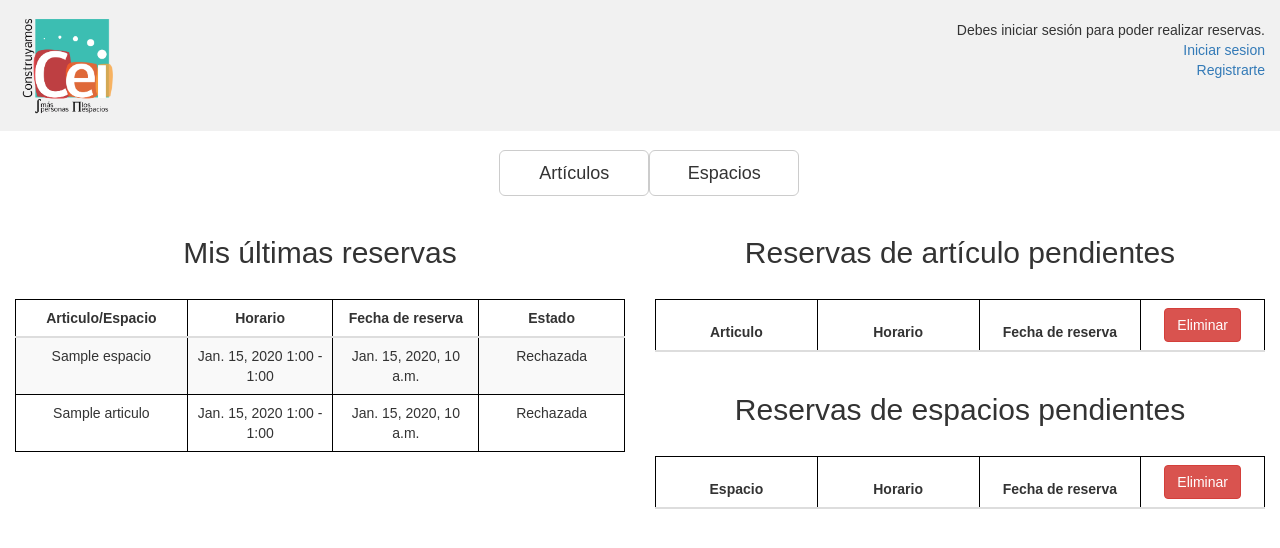
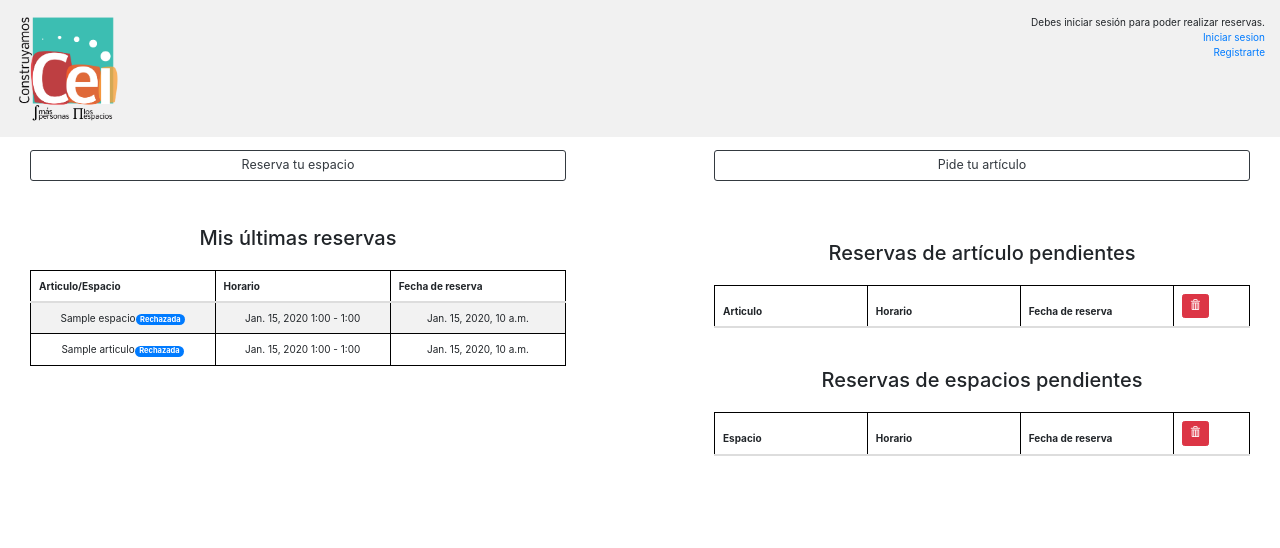
Before and after one commit to DCC-CC4401/2018-1-No-puedo-tengo-tarea-de-ingenieria-de-software-T3, a Django app: page /eliminar_pendientesart in a window 1280 px wide. Shown: the top 548 px of the page. Run offline with Django 3.2, Linux system fonts and the light colour scheme; tables that the repository leaves empty hold one stand-in row (values such as "Sample post"); lists and menus that the app fills with data are empty; some libraries are stand-ins or nearby versions.

Commit message:
juntar versiones de perfil user

```diff
--- a/reservasCEI/reservasApp/templates/reservasApp/perfil.html
+++ b/reservasCEI/reservasApp/templates/reservasApp/perfil.html
@@ -12,32 +12,34 @@
          <br />
          <br />
          <br />
-        <h3>Reservas</h3>
 
-          <ul class="list-group">
-              <!-- {% for res in reservas %}
-                  <li class="list-group-item d-flex justify-content-between align-items-center">
-                       {% if res.estado == 2 %}
-                      <input type="checkbox" id="id" value="id" />{{ res.articulo.nombre }}
-                      {% endif %}
-                      <span class="badge badge-primary badge-pill">{{ res.estado }}</span>
-                </li>
-              {% endfor %} -->
-  <li class="list-group-item d-flex justify-content-between align-items-center">
-    Parlantes
-    <input type="checkbox" id="id" value="id" /><span class="badge badge-primary badge-pill">En proceso</span>
-  </li>
-  <li class="list-group-item d-flex justify-content-between align-items-center">Quincho
-    <span class="badge badge-primary badge-pill">Aceptado</span>
-  </li>
-  <li class="list-group-item d-flex justify-content-between align-items-center">Sala 1
-    <span class="badge badge-primary badge-pill">Rechazado</span>
-  </li>
-              <li class="list-group-item d-flex justify-content-between align-items-center">
-    Martillo
-    <input type="checkbox" id="id" value="id" /><span class="badge badge-primary badge-pill">En proceso</span>
-  </li>
-</ul>
+        <h2 align="center" class="sub-header"> Mis últimas reservas</h2>
+  <br>
+  <div class="table-responsive">
+    <table class="table table-striped">
+      <thead>
+        <tr>
+          <th class="col-md-2">Articulo/Espacio</th>
+          <th class="col-md-2">Horario</th>
+          <th class="col-md-2">Fecha de reserva</th>
+        </tr>
+      </thead>
+      <tbody>
+        {% for r in reservas_recientes %}
+        <tr>
+          <td class="col-md-2">{{ r }}<span class="badge badge-primary badge-pill">{{ r.get_estado }}</span></td>
+          <td class="col-md-2">{{ r.fecha_inicial }} {{ r.hora_inicial }}:00 -
+                {% if fecha_inicial == fecha_final %}
+                    {{ r.hora_final }}:00 </td>
+                {% else %}
+                    {{ r.fecha_final }} {{ r.hora_final }}:00 </td>
+                {% endif %}
+          <td class="col-md-2">{{ r.fecha_reserva }}</td>
+        </tr>
+        {% endfor %}
+      </tbody>
+    </table>
+  </div>
 
     </div>
     <div class = "der">
@@ -46,9 +48,80 @@
          <br />
          <br />
         <br />
-        <button type="button" class="btn btn-default btn-lg">
-  <span class="glyphicon glyphicon-trash" aria-hidden="true"></span> Eliminar Seleccionados
-</button>
+          <h2 align="center" class="sub-header">Reservas de artículo pendientes</h2>
+  <br>
+  <div class="table-responsive">
+    <table class="table table-striped">
+      <thead>
+        <tr>
+          <th class="col-md-2">Articulo</th>
+          <th class="col-md-2">Horario</th>
+          <th class="col-md-2">Fecha de reserva</th>
+          <th class="col-md-1">
+            <form method="post" action="eliminar_pendientesart">
+              {% csrf_token %}
+              <button type="submit" formaction="eliminar_pendientesart" class="btn btn-danger" formaction=""><span class="glyphicon glyphicon-trash" aria-hidden="true"></span></button>
+          </th>
+        </tr>
+      </thead>
+      <tbody>
+        {% for r in reservasart %}
+        {% if r.estado == 2 %}
+        <tr>
+          <td class="col-md-2">{{ r }}</td>
+          <td class="col-md-2">{{ r.fecha_inicial }} {{ r.hora_inicial }}:00 -
+            {% if fecha_inicial == fecha_final %}
+                {{ r.hora_final }}:00 </td>
+            {% else %}
+                {{ r.fecha_final }} {{ r.hora_final }}:00 </td>
+            {% endif %}
+          <td class="col-md-2">{{ r.fecha_reserva }}</td>
+          <td class="col-md-1"><input name="reserva" value="{{ r.id }}" type="checkbox"></input></td>
+        </tr>
+        {% endif %}
+        {% endfor %}
+        </form>
+      </tbody>
+    </table>
+  </div>
+        <br/>
+        <br/>
+        <h2 align="center" class="sub-header">Reservas de espacios pendientes</h2>
+    <br>
+    <div class="table-responsive">
+      <table class="table table-striped">
+        <thead>
+          <tr>
+            <th class="col-md-2">Espacio</th>
+            <th class="col-md-2">Horario</th>
+            <th class="col-md-2">Fecha de reserva</th>
+            <th class="col-md-1">
+              <form method="post" action="eliminar_pendientesesp">
+                {% csrf_token %}
+                <button type="submit" formaction="eliminar_pendientesesp" class="btn btn-danger" formaction=""><span class="glyphicon glyphicon-trash" aria-hidden="true"></span></button>
+            </th>
+          </tr>
+        </thead>
+        <tbody>
+          {% for r in reservasesp %}
+          {% if r.estado == 2 %}
+          <tr>
+            <td class="col-md-2">{{ r }}</td>
+            <td class="col-md-2">{{ r.fecha_inicial }} {{ r.hora_inicial }}:00 -
+              {% if fecha_inicial == fecha_final %}
+                  {{ r.hora_final }}:00 </td>
+              {% else %}
+                  {{ r.fecha_final }} {{ r.hora_final }}:00 </td>
+              {% endif %}
+            <td class="col-md-2">{{ r.fecha_reserva }}</td>
+            <td class="col-md-1"><input name="reserva" value="{{ r.id }}" type="checkbox"></input></td>
+          </tr>
+          {% endif %}
+          {% endfor %}
+          </form>
+        </tbody>
+      </table>
+    </div>
     </div>
     </div>
 
--- a/reservasCEI/reservasApp/views.py
+++ b/reservasCEI/reservasApp/views.py
@@ -224,7 +224,7 @@
         else:
             reservas_recientes = sorted(reservas, key=attrgetter('fecha_reserva'), reverse=True)[:10]
             context  = {'reservas_recientes': reservas_recientes, 'reservas': reservas, 'reservasart': reservasart, 'reservasesp':reservasesp}
-            return render(request, 'reservasApp/perfiluser.html', context)
+            return render(request, 'reservasApp/perfil.html', context)
 
 def eliminar_pendientesesp(request):
     for i in request.POST.getlist("reserva"):
@@ -234,7 +234,7 @@
     reservas = sorted(chain(reservasesp, reservasart), key=attrgetter('fecha_reserva'))
     reservas_recientes = sorted(reservas, key=attrgetter('fecha_reserva'), reverse=True)
     context  = {'reservas_recientes': reservas_recientes, 'reservas': reservas, 'reservasart': reservasart, 'reservasesp':reservasesp}
-    return render(request, 'reservasApp/perfiluser.html', context)
+    return render(request, 'reservasApp/perfil.html', context)
 
 def eliminar_pendientesart(request):
     for i in request.POST.getlist("reserva"):
@@ -244,7 +244,7 @@
     reservas = sorted(chain(reservasesp, reservasart), key=attrgetter('fecha_reserva'))
     reservas_recientes = sorted(reservas, key=attrgetter('fecha_reserva'), reverse=True)
     context  = {'reservas_recientes': reservas_recientes, 'reservas': reservas, 'reservasart': reservasart, 'reservasesp':reservasesp}
-    return render(request, 'reservasApp/perfiluser.html', context)
+    return render(request, 'reservasApp/perfil.html', context)
 
 def aprobarart(request):
     for i in request.POST.getlist("reserva"):
```
Also changed, not shown: reservasCEI/reservasApp/migrations/0002_auto_20180630_1725.py (deleted), reservasCEI/reservasApp/migrations/0003_auto_20180630_1924.py (deleted), reservasCEI/reservasApp/migrations/0004_auto_20180630_1925.py (deleted), reservasCEI/reservasApp/migrations/0005_auto_20180630_1925.py (deleted), reservasCEI/reservasApp/migrations/0006_auto_20180630_1927.py (deleted), reservasCEI/reservasApp/migrations/0007_auto_20180630_1929.py (deleted), reservasCEI/reservasApp/migrations/0008_auto_20180630_1930.py (deleted), reservasCEI/reservasApp/migrations/0009_auto_20180630_1932.py (deleted), reservasCEI/reservasApp/migrations/0010_auto_20180630_2335.py (deleted).
